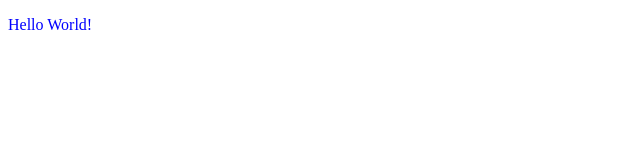
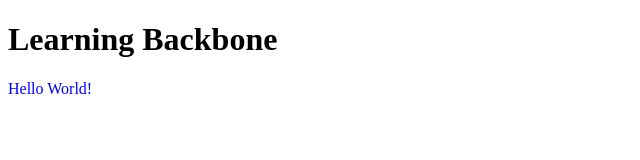
Before and after one commit to IgorZabavskyi/learn-backbone, a plain HTML site: page index.html in a window 1280 px wide. Shown: the whole page, without its empty margins (0-640 px from the left). Drawn offline with Linux system fonts and the light colour scheme.

Commit message:
This commit was made in the branch 'fork1'

```diff
--- a/index.html
+++ b/index.html
@@ -7,6 +7,7 @@
     <link rel="stylesheet" href="css/style.css">
 </head>
 <body>
+   <h1>Learning Backbone</h1>
     <p>Hello World!</p>
     <script type="text/javascript" src="js/jquery.js"></script>
     <script type="text/javascript" src="js/underscore.js"></script>
```
